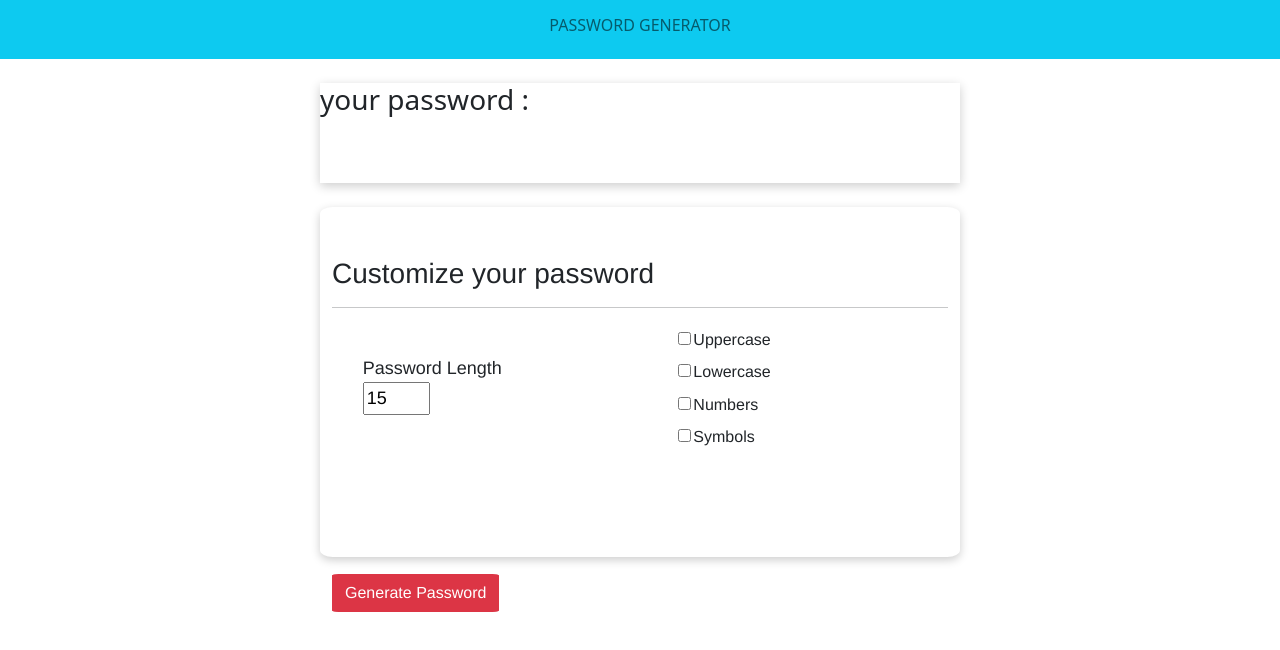
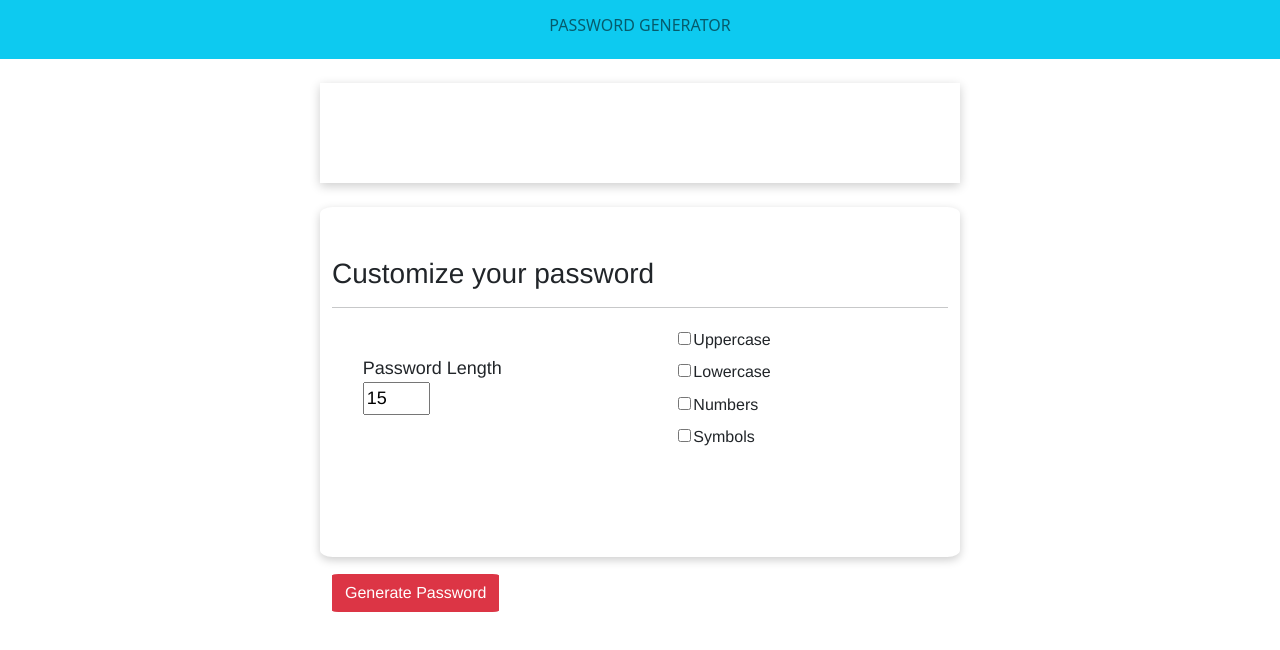
Before and after one commit to durgabarapatre9/test, a React (Create React App) app: page / in a window 1280 px wide. Shown: the top 650 px of the page. Built offline with nearby package versions, Linux system fonts and the light colour scheme.

Commit message:
todays first commit

```diff
--- a/src/Char.tsx
+++ b/src/Char.tsx
@@ -1,4 +1,4 @@
 export const UpperCaseLetter="ABCDEFGHIJKLMNOPQRSTUVWXYZ"
 export const LowerCaseLetter="abcdefghijklmnopqrstuvwxyz"
 export const Number="1234567890"
-export const Symbol="<>/[]{}\|,.+=_-()*&^%$#@!"
+export const Symbol="!\"#$%&'()*+,-./:;<=>?@[\\]^_`{|}~<>/[]{}\|,.+=_-()*&^%$#@!"
--- a/src/componets/GeneratePassword.tsx
+++ b/src/componets/GeneratePassword.tsx
@@ -2,11 +2,17 @@ import { useState } from "react";
 import { UpperCaseLetter, LowerCaseLetter, Number, Symbol } from "../Char";
 
 const GeneratePassword = () => {
-  const [password, setPassword] = useState("your password :");
+    interface type{
+        password:string;
+      }
+  const [password, setPassword] = useState<string>("");
   const [Uppercase, setUpperCase] = useState<boolean>(false);
   const [Lowercase, setLowerCase] = useState<boolean>(false);
   const [Numbers, setNumbers] = useState<boolean>(false);
   const [Symbols, setSymbols] = useState<boolean>(false);
+  const [passwordLength,setPasswordlength]=useState<number>(15)
+
+
 
   const HandleChange = (e: React.MouseEvent<HTMLButtonElement, MouseEvent>) => {
     let character = "";
@@ -22,8 +28,19 @@ const GeneratePassword = () => {
     if (Number && Numbers) {
       character = character + Number;
     }
-    setPassword(character);
+//     setPassword(character);
+//    console.log(character)
+let password=""
+ for (let i=0;i<passwordLength;i++){
+    let index=Math.round(Math.random()*character.length)
+  password+=  character.charAt(index)
+ }
+ setPassword (password)
   };
+
+
+
+
 
   return (
     <>
@@ -45,7 +62,7 @@ const GeneratePassword = () => {
             flexDirection: "row",
           }}
         >
-          <h3>{password}</h3>
+          <h3 style={{marginTop:"3%"}}>{password}</h3>
         </div>
         <br></br>
         <div
```
